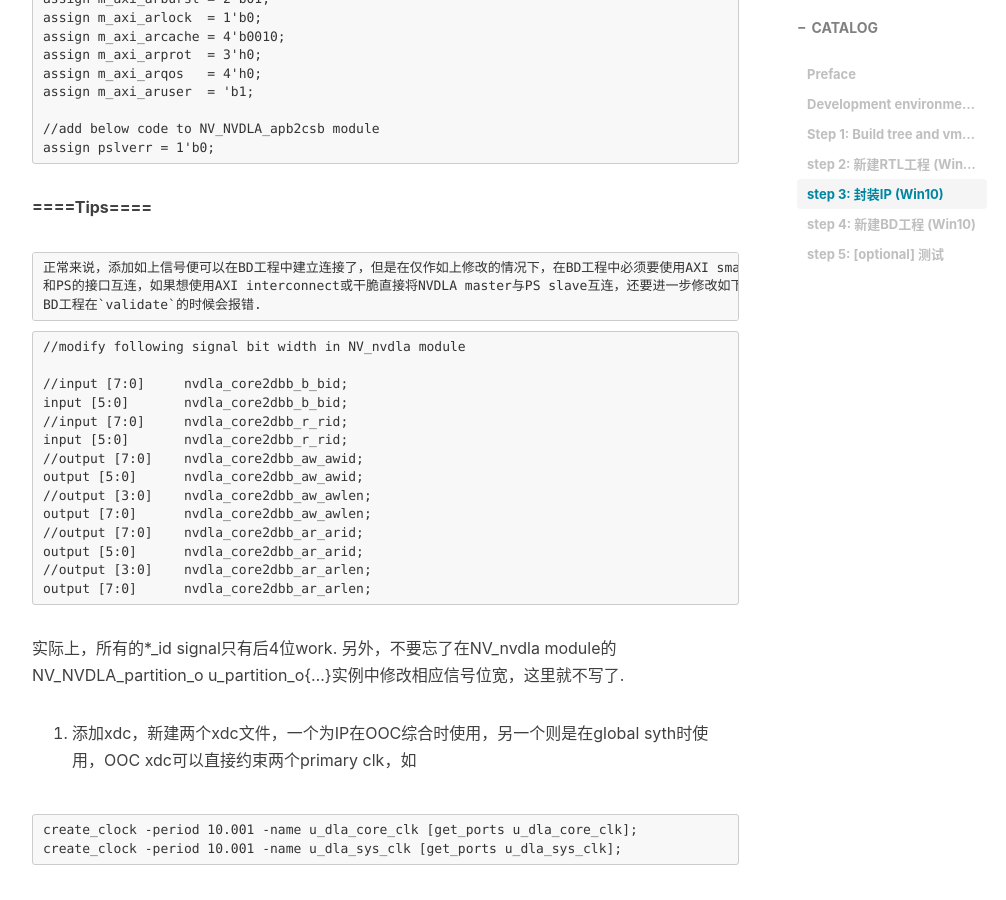
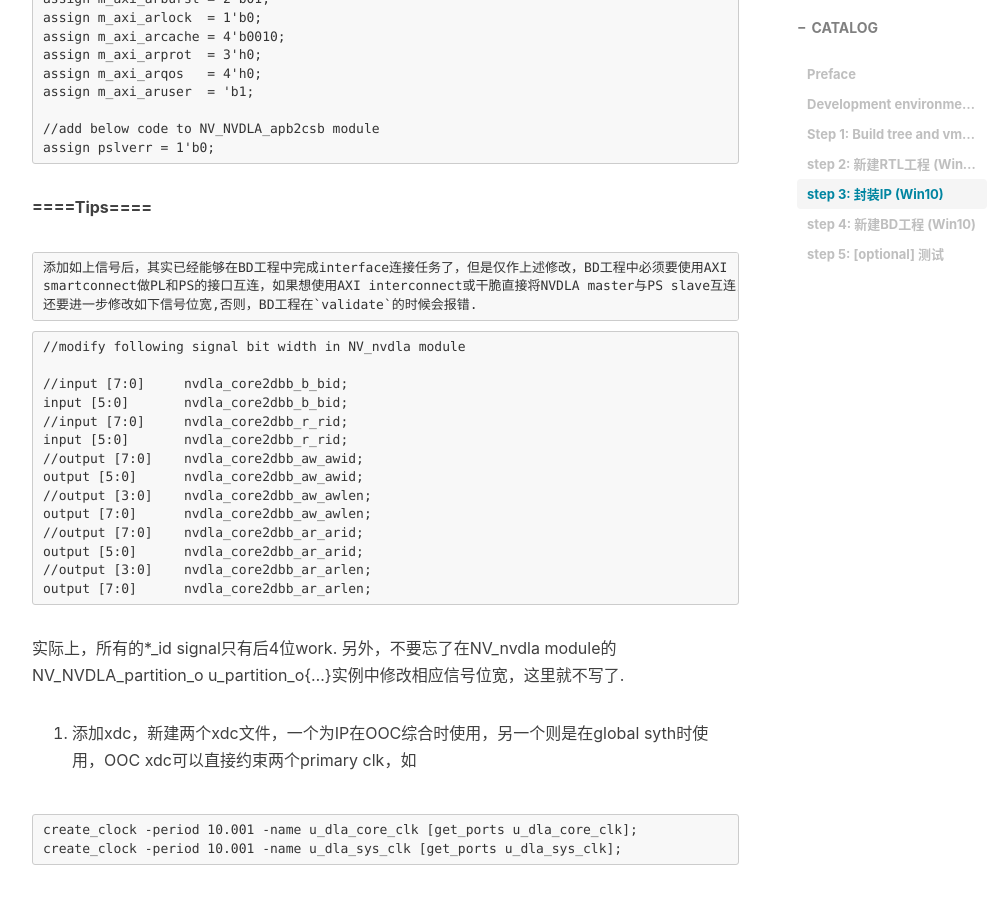
Before and after one commit to VVViy/VVViy.github.io, a Jekyll site: the page built from _posts/2018-09-12-nv_small-FPGA-Mapping-Workflow.md, in a window 1280 px wide and 900 px high, scrolled down 3970 px. Shown: the whole window, without its empty margins (233-1239 px from the left). Built offline with Jekyll 4.4.1, drawn with Linux system fonts in a browser that asks for light colours; nearby versions of some CDN libraries; comment, search, counter and statistics services are not loaded.

Commit message:
Update 2018-09-12-nv_small-FPGA-Mapping-Workflow.md

````diff
--- a/_posts/2018-09-12-nv_small-FPGA-Mapping-Workflow.md
+++ b/_posts/2018-09-12-nv_small-FPGA-Mapping-Workflow.md
@@ -145,9 +145,9 @@ assign pslverr = 1'b0;
 
 **====Tips====**
 
-	正常来说，添加如上信号便可以在BD工程中建立连接了，但是在仅作如上修改的情况下，在BD工程中必须要使用AXI smartconnect做PL
-	和PS的接口互连，如果想使用AXI interconnect或干脆直接将NVDLA master与PS slave互连，还要进一步修改如下信号位宽,否则，
-	BD工程在`validate`的时候会报错.
+	添加如上信号后，其实已经能够在BD工程中完成interface连接任务了，但是仅作上述修改，BD工程中必须要使用AXI
+	smartconnect做PL和PS的接口互连，如果想使用AXI interconnect或干脆直接将NVDLA master与PS slave互连，
+	还要进一步修改如下信号位宽,否则，BD工程在`validate`的时候会报错.
 
 ```
 //modify following signal bit width in NV_nvdla module
````
